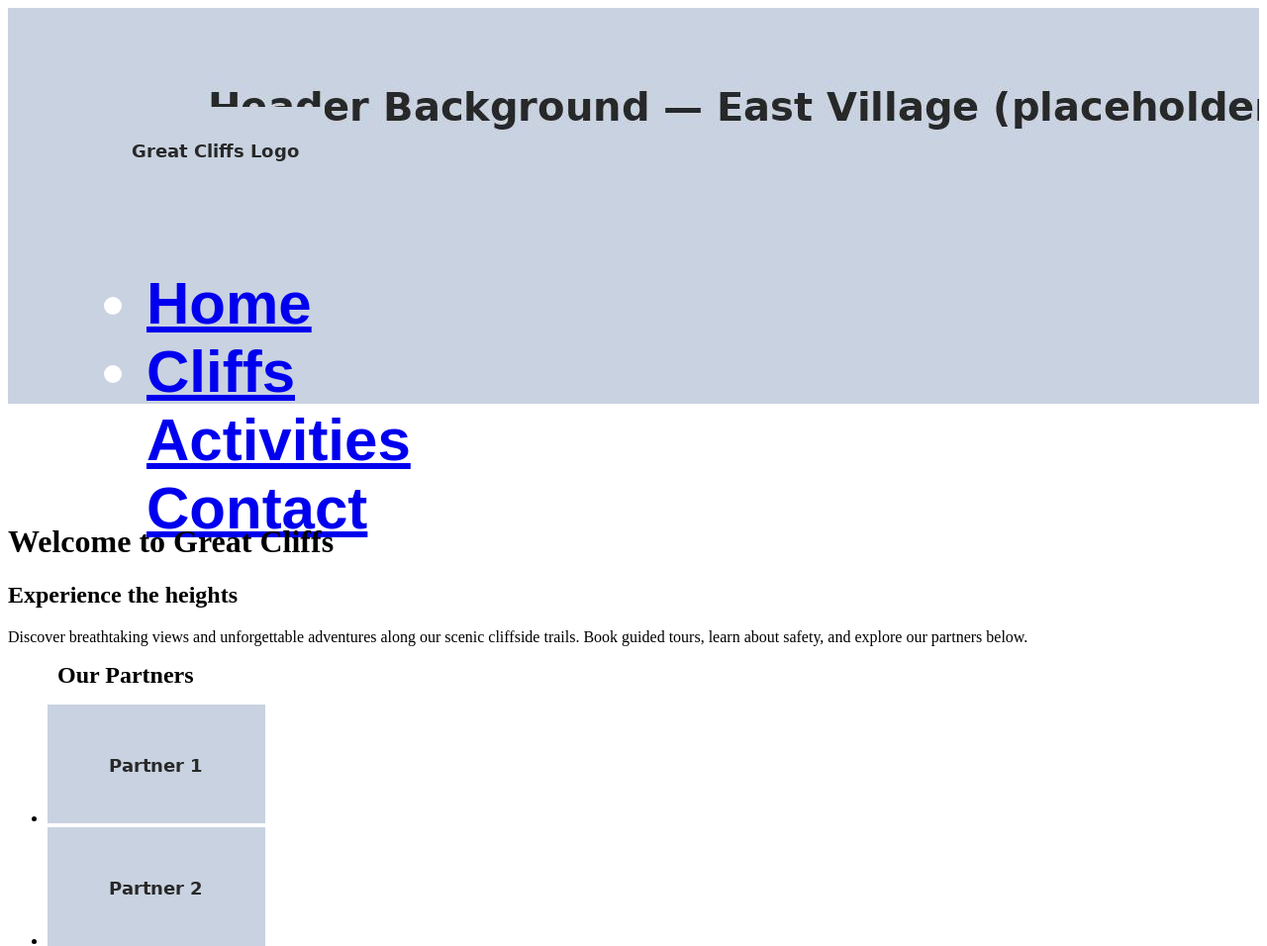
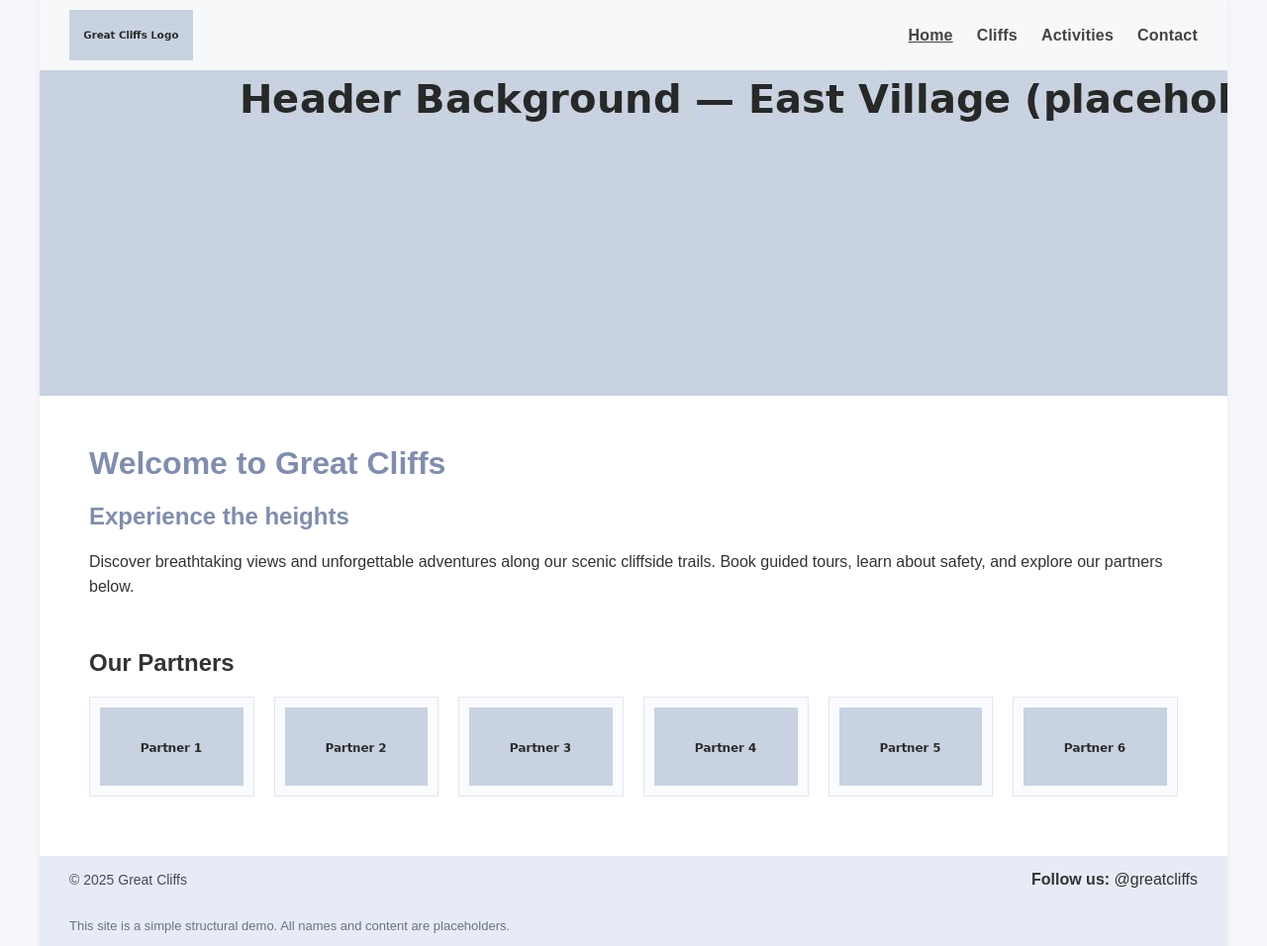
Before and after one commit to psywestcode/homework-module1, a plain HTML site: page index.html in a window 1280 px wide. Shown: the top 956 px of the page at 99% size. Drawn offline with Linux system fonts and the light colour scheme.

Commit message:
update css

```diff
--- a/style.css
+++ b/style.css
@@ -1,14 +1,158 @@
+/* ====== Great Cliffs — External stylesheet ======
+   Notes:
+   - Slides 11 & 18–21 (PDF): Add main margin, table and form styling
+   - Slides 14–16: Remove fixed main height (do NOT set height on <main>)
+=================================================== */
+
+* { box-sizing: border-box; }
+
+html, body {
+  margin: 0;
+  padding: 0;
+  font-family: Arial, Helvetica, sans-serif;
+  color: #333;
+  background: #f7f7fb;
+}
+
+/* Page container */
+#container, .container {
+  max-width: 1200px;
+  margin: 0 auto;
+  background: #fff;
+  box-shadow: 0 1px 6px rgba(0,0,0,.06);
+}
+
+/* Header with background image (used on index) */
 header {
-      background: url(images/east-village.jpg) 0 -200px no-repeat; /* stop tiling */
+  background: url(images/east-village.jpg) 0 -200px no-repeat;  /* stop tiling */
   background-size: 1500px;
   height: 400px;
-
-      /* ── Slides 18 & 20: Make site name readable and positioned ── */
   color: #fff;
-      font-size: 60px;
   font-weight: bold;
-      font-family: Arial, Helvetica, sans-serif;
-      padding-top: 100px;
+  padding-top: 100px;   /* Visually centers header background */
   padding-left: 100px;
   margin: 0;
+  position: relative;
+  overflow: hidden;
 }
+
+/* Top bar that holds logo + nav */
+.main-header {
+  position: absolute;
+  left: 0; right: 0; top: 0;
+  display: flex;
+  align-items: center;
+  justify-content: space-between;
+  padding: 10px 30px;
+  background: rgba(255, 255, 255, 0.85);
+  color: #333;
+}
+
+/* Logo */
+.logo img { display: block; width: 125px; height: auto; }
+.logo h3 { margin: 0; font-size: 18px; letter-spacing: .5px; }
+
+/* Navigation */
+.main-menu ul {
+  list-style: none;
+  margin: 0;
+  padding: 0;
+  display: flex;
+  gap: 24px;
+}
+.main-menu a {
+  text-decoration: none;
+  color: #444;
+  font-weight: 600;
+  letter-spacing: .2px;
+}
+.main-menu a[aria-current="page"],
+.main-menu a:hover { text-decoration: underline; }
+
+/* ====== Main area ====== */
+/* Slide 11: add margin around main content */
+main { margin: 50px; }
+main h1, main h2 { color: rgb(129, 141, 173); }
+main p { line-height: 1.55; }
+
+/* ====== Partners (home) ====== */
+#partners {
+  list-style: none;
+  margin: 0;
+  padding: 20px 50px 40px;
+  display: grid;
+  grid-template-columns: repeat(auto-fit, minmax(150px, 1fr));
+  gap: 20px;
+}
+#partners .partner {
+  border: 1px solid #e4e6ee;
+  padding: 10px;
+  text-align: center;
+  background: #fafbff;
+}
+#partners .partner img { max-width: 100%; height: auto; display: block; margin: 0 auto; }
+
+/* ====== Table styling (activities) ====== */
+/* Slide 11: give table top margin */
+table { margin-top: 35px; border-collapse: collapse; width: 100%; }
+
+/* Slides 12–13: replace HTML border with CSS border */
+table, caption, th, td { border: 1px solid #000; }
+
+/* Slide 13: expand cell sizes + center text */
+th, td { width: 150px; height: 35px; text-align: center; padding: 8px; }
+
+/* Slide 14: style caption (uppercase, weight, height, padding, color) */
+caption {
+  text-transform: uppercase;
+  font-weight: 600;
+  height: 40px;
+  padding-top: 15px;
+  color: #f7533a; /* assumption from slide screenshot */
+}
+
+/* ====== Form styling (contact) ====== */
+/* Slide 17: display label as block and add vertical spacing */
+label { display: block; margin: 15px 0 0 0; }
+
+/* Slide 18: extend width of textboxes */
+input[type="text"], input[type="email"], input[type="tel"], select { width: 300px; }
+
+/* Slide 19: adjust width of radio buttons and textarea */
+input[type="radio"] { width: 25px; }
+textarea { width: 300px; min-height: 100px; }
+
+/* Slide 20: style submit button */
+input[type="submit"] {
+  display: block;
+  margin: 20px 10px 0 0;
+  width: 100px;
+  padding: 8px 10px;
+  border: 1px solid #999;
+  background: #efefef;
+  cursor: pointer;
+}
+input[type="submit"]:hover { background: #e5e5e5; }
+
+/* Optional: style reset similarly but lighter */
+input[type="reset"] {
+  display: inline-block;
+  margin: 20px 0 0 0;
+  padding: 8px 10px;
+  border: 1px solid #ccc;
+  background: #fafafa;
+  cursor: pointer;
+}
+
+/* Footer */
+footer { margin-top: 20px; background: #e7ebf5; }
+#nondisclaimer, #disclaimer {
+  padding: 15px 30px;
+}
+#nondisclaimer {
+  display: flex;
+  align-items: center;
+  justify-content: space-between;
+}
+.copy { font-size: 14px; color: #454b5e; }
+#disclaimer p { margin: 0; font-size: 13px; color: #6a7288; }
```
Lines whose indentation alone changed are shown as unchanged.
